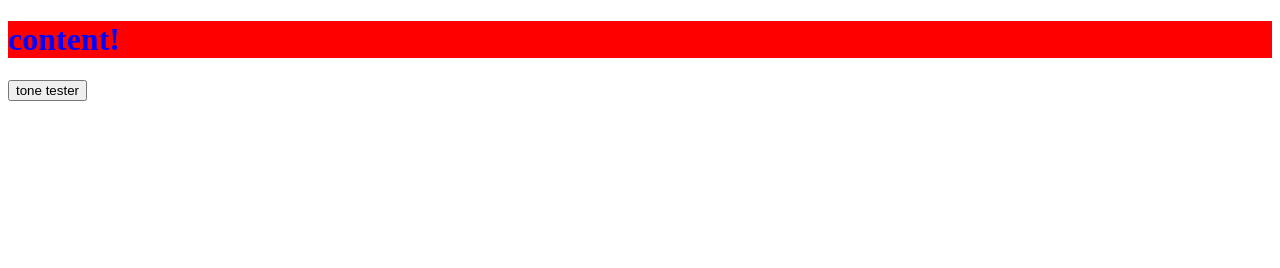
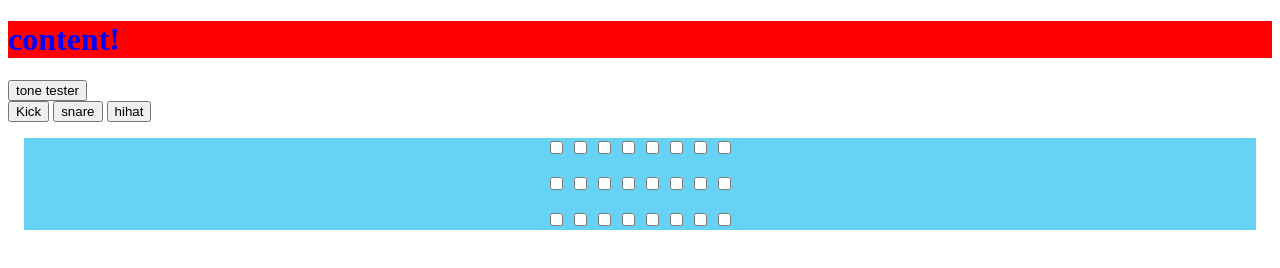
Before and after one commit to Kernapillar/4-block-loop, a website built with webpack: page index.html in a window 1280 px wide. Both pictures are taken after a click on the button "tone tester". Built offline with nearby package versions, Linux system fonts and the light colour scheme.

Commit message:
Code Sequencer Tutorial

```diff
--- a/index.html
+++ b/index.html
@@ -13,6 +13,45 @@
   <body>
     <h1>content!</h1>
     <button id="test-button">tone tester</button>
+    <div class="drumkit">
+      <button id="kick">Kick</button>
+      <button id="snare">snare</button>
+      <button id="hihat">hihat</button>
+    </div>
+
+    <div id="basicSequencer">
+      <div>
+        <input type="checkbox">
+        <input type="checkbox">
+        <input type="checkbox">
+        <input type="checkbox">
+        <input type="checkbox">
+        <input type="checkbox">
+        <input type="checkbox">
+        <input type="checkbox">
+      </div>
+      <div>
+        <input type="checkbox">
+        <input type="checkbox">
+        <input type="checkbox">
+        <input type="checkbox">
+        <input type="checkbox">
+        <input type="checkbox">
+        <input type="checkbox">
+        <input type="checkbox">
+      </div>
+      <div>
+        <input type="checkbox">
+        <input type="checkbox">
+        <input type="checkbox">
+        <input type="checkbox">
+        <input type="checkbox">
+        <input type="checkbox">
+        <input type="checkbox">
+        <input type="checkbox">
+      </div>
+    </div>
+
   </body>
 
 </html>
--- a/src/index.js
+++ b/src/index.js
@@ -1,18 +1,73 @@
 // entry file for JS
-import {func} from './scripts/anotherJSfile'
+import * as Seq from './scripts/anotherJSfile'
 import * as Tone from 'tone'
 
-//create a synth and connect it to the main output (your speakers)
-const synth = new Tone.Synth().toDestination();
+// //create a synth and connect it to the main output (your speakers)
+// const synth = new Tone.Synth().toDestination();
 
-//play a middle 'C' for the duration of an 8th note
+// // const sampler = new Tone.Sampler({
+// //     urls: {
+// //         kick: '/drum_samples/kick.mp3',
+// //         snare: '/drum_samples/snare.mp3',
 
-document.getElementById('test-button')?.addEventListener('click', async()=> {
+// //     }
+// // }).toDestination();
+
+// //play a middle 'C' for the duration of an 8th note
+
+// document.getElementById('test-button')?.addEventListener('click', async()=> {
+//     await Tone.start()
+//     console.log('audio is ready')
+// })
+
+// // document.addEventListener('click', () => {
+// //     synth.triggerAttackRelease("C4", "8n");
+// //     console.log("pressed the button")
+// // })
+
+
+// document.getElementById('kick').addEventListener('click', () => {
+
+// })
+
+document.addEventListener("DOMContentLoaded", () => {
+
+    document.getElementById('test-button')?.addEventListener('click', async()=> {
     await Tone.start()
     console.log('audio is ready')
 })
 
-document.addEventListener('click', () => {
-    synth.triggerAttackRelease("C4", "8n");
-    console.log("pressed the button")
+    const synths = [
+        new Tone.Synth(),
+        new Tone.Synth(),
+        new Tone.Synth()
+    ];
+    synths[0].oscillator.type = 'triangle';
+    synths[1].oscillator.type = 'sine';
+    synths[2].oscillator.type = 'sawtooth';
+
+    synths.forEach(synth => synth.toDestination());
+
+    const rows = document.body.querySelectorAll('div > div'),
+    notes = ["G5", "E4", "C3"];
+
+    Tone.Transport.scheduleRepeat(repeat, '8n')
+    Tone.Transport.start();
+
+    let index = 0
+    function repeat(time) {
+        let step = index % 8
+        for (let i = 0; i < rows.length; i++) {
+            let synth = synths[i],
+            note = notes[i],
+            row = rows[i],
+            input = row.querySelector(`input:nth-child(${step + 1})`);
+            if (input.checked) synth.triggerAttackRelease(note, '8n', time);
+            console.log("made it here")
+        }
+        index++
+    }
+
+    addEventListener
+
 })
--- a/src/index.scss
+++ b/src/index.scss
@@ -5,3 +5,14 @@
 h1 {
     color: blue;
 }
+
+#basicSequencer {
+    display: flexbox;
+    margin: 1rem;
+    text-align: center;
+    align-self: center;
+    background-color: rgb(102, 210, 244);
+    div {
+        margin-top: 1rem;
+    }
+}
--- a/src/scripts/anotherJSfile.js
+++ /dev/null
@@ -1,3 +0,0 @@
-export const func = () => {
-    console.log("from another file!");
-}
```
Also changed, not shown: dist/main.css, 10 other files.
